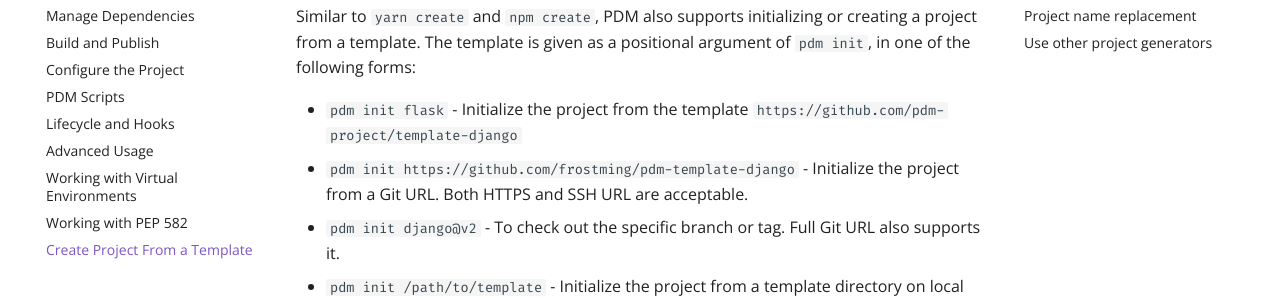
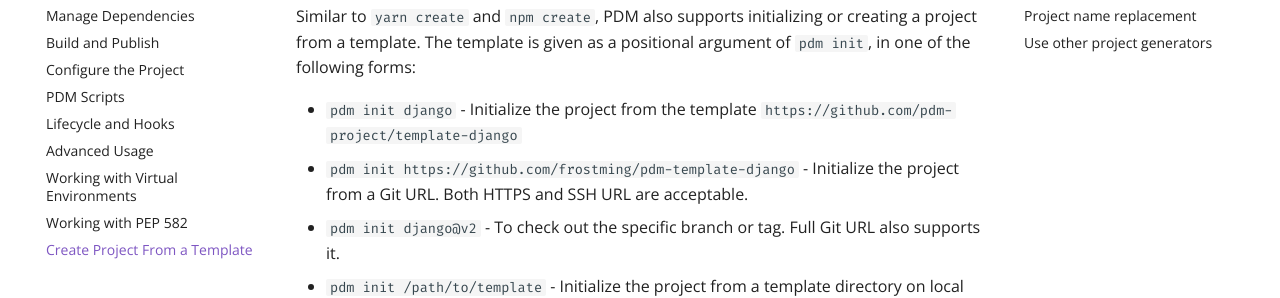
Before and after one commit to azurelotus0926/pdm, an MkDocs documentation site: the page built from docs/docs/usage/template.md, in a window 1280 px wide and 900 px high. Shown: the part 270-568 px from the top of the window. Built offline with MkDocs 1.6.1 and Material for MkDocs 9.7.7, drawn with Linux system fonts in a browser that asks for light colours; comment, search, counter and statistics services are not loaded; the version menu is left out.

Commit message:
doc: Fix typo in template docs (#2589)
* Fix typo in docs/usage/template.md

* Add news fragment

```diff
--- a/docs/docs/usage/template.md
+++ b/docs/docs/usage/template.md
@@ -3,7 +3,7 @@
 Similar to `yarn create` and `npm create`, PDM also supports initializing or creating a project from a template.
 The template is given as a positional argument of `pdm init`, in one of the following forms:
 
-- `pdm init flask` - Initialize the project from the template `https://github.com/pdm-project/template-django`
+- `pdm init django` - Initialize the project from the template `https://github.com/pdm-project/template-django`
 - `pdm init https://github.com/frostming/pdm-template-django` - Initialize the project from a Git URL. Both HTTPS and SSH URL are acceptable.
 - `pdm init django@v2` - To check out the specific branch or tag. Full Git URL also supports it.
 - `pdm init /path/to/template` - Initialize the project from a template directory on local filesystem.
```
Also changed, not shown: news/2588.doc.md (added, +1 -0 lines).
